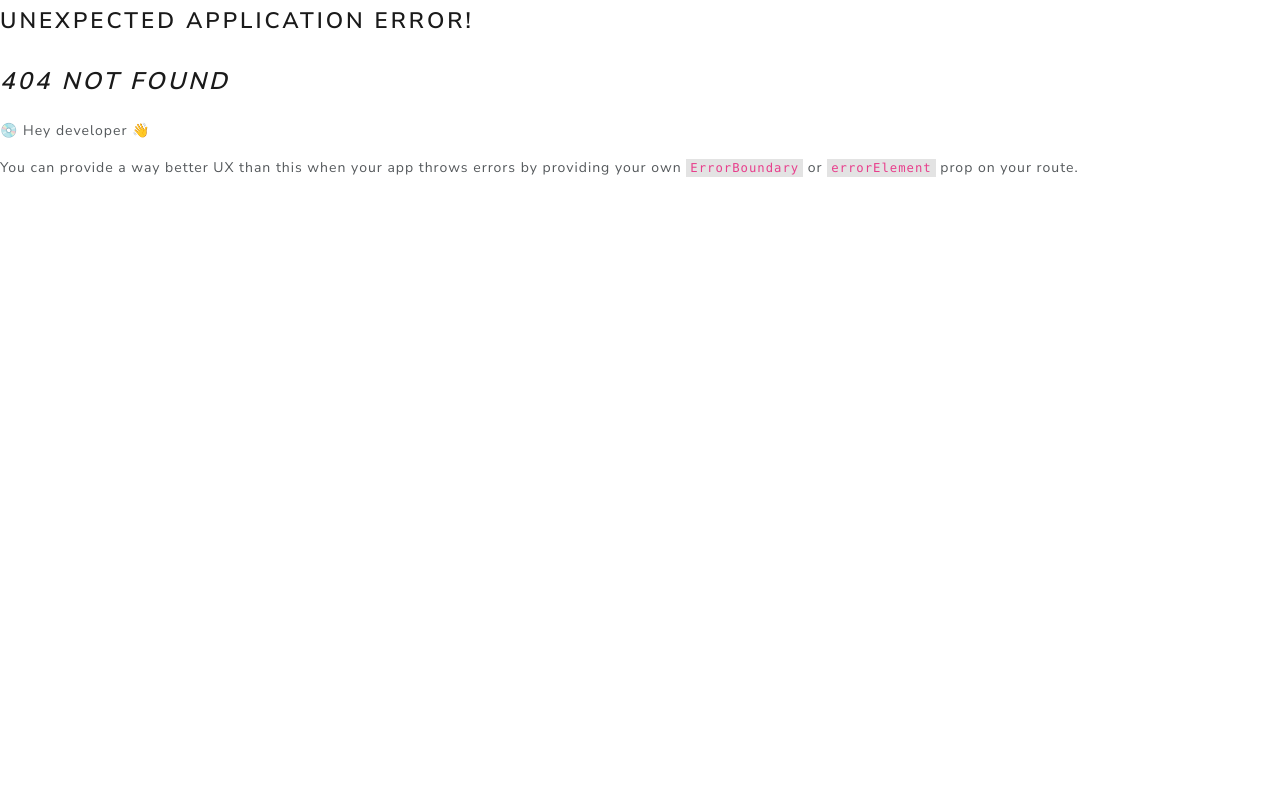
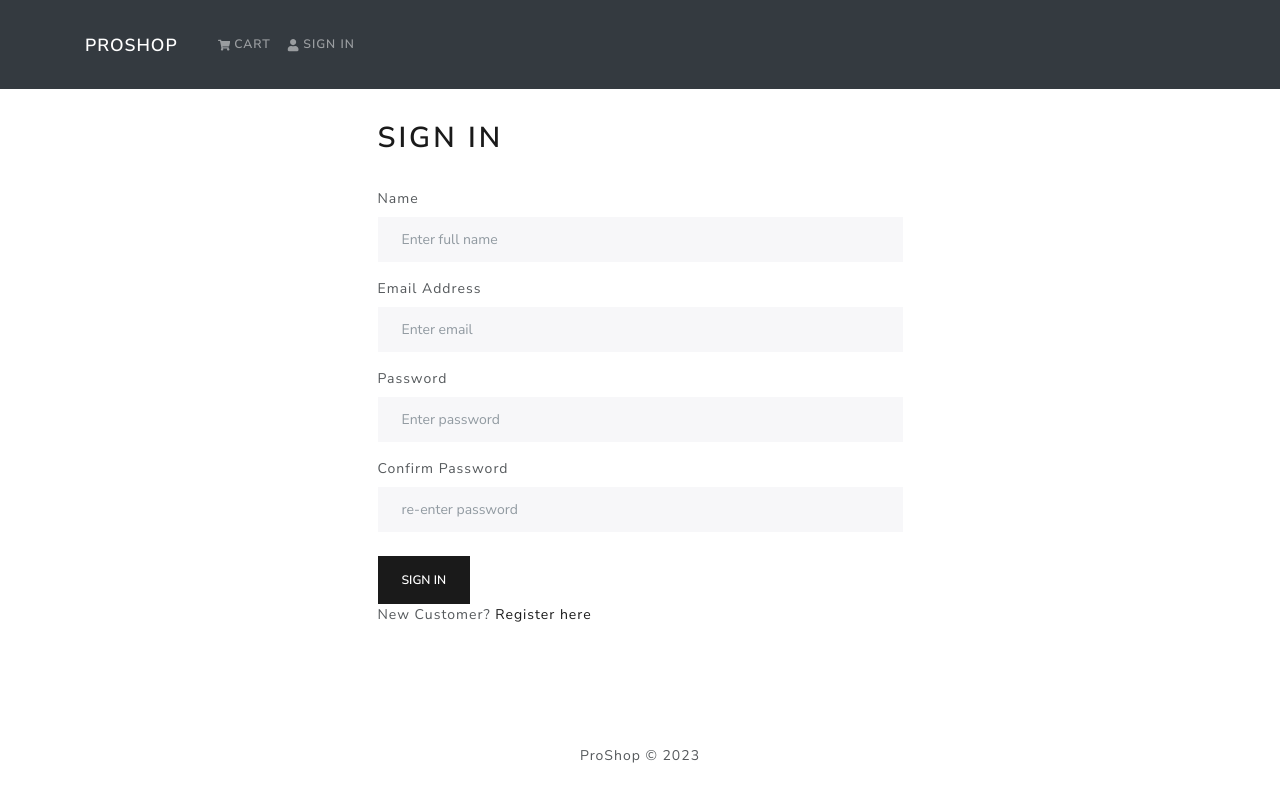
Before and after one commit to Gabriel-Azevedo-Ferreira/e-commerce-mern, a React (Create React App) app in the folder frontend/: page /register in a window 1280 px wide. Before the commit this address had no page. Built offline with nearby package versions, Linux system fonts and the light colour scheme.

Commit message:
register and checkout

```diff
--- a/frontend/src/index.js
+++ b/frontend/src/index.js
@@ -16,6 +16,7 @@ import { Provider } from "react-redux";
 import store from "./store";
 import CartScreen from "./screens/CartScreen";
 import LoginScreen from "./screens/LoginScreen";
+import RegisterScreen from "./screens/RegisterScreen";
 
 const router = createBrowserRouter(
   createRoutesFromElements(
@@ -24,6 +25,7 @@ const router = createBrowserRouter(
       <Route path="/product/:id" element={<ProductScreen />} />
       <Route path="/cart" element={<CartScreen />} />
       <Route path="/login" element={<LoginScreen />} />
+      <Route path="/register" element={<RegisterScreen />} />
     </Route>
   )
 );
--- /dev/null
+++ b/frontend/src/screens/RegisterScreen.jsx
@@ -0,0 +1,107 @@
+import FormContainer from "../components/FormContainer";
+import React, { useEffect, useState } from "react";
+import { Button, Col, Form, Row } from "react-bootstrap";
+import { useDispatch, useSelector } from "react-redux";
+import { Link, useLocation, useNavigate } from "react-router-dom";
+
+import { ToastContainer, toast } from "react-toastify";
+import "react-toastify/dist/ReactToastify.css";
+import { useRegisterMutation } from "../slice/usersApiSlice";
+import { setCredentials } from "../slice/authSlice";
+import Loader from "../components/Loader";
+
+const RegisterScreen = () => {
+  const [name, setName] = useState("");
+  const [email, setEmail] = useState("");
+  const [password, setPassword] = useState("");
+  const [confirmPassword, setConfirmPassword] = useState("");
+
+  const [register, { isLoading }] = useRegisterMutation();
+  const { userInfo } = useSelector((state) => state.auth);
+
+  const { search } = useLocation();
+  const redirect = new URLSearchParams(search).get("redirect") || "/";
+
+  const navigate = useNavigate();
+  const dispatch = useDispatch();
+
+  useEffect(() => {
+    if (userInfo) navigate(redirect);
+  }, [userInfo, navigate, redirect]);
+
+  const submitHandler = async (e) => {
+    e.preventDefault();
+    if (password !== confirmPassword) toast.error("Passwords do not match");
+    else {
+      const res = await register({ name, email, password });
+      if (res.error) {
+        console.log("here");
+        toast.error(res.error.data.message || res.error);
+      } else dispatch(setCredentials({ ...res.data }));
+    }
+  };
+
+  return (
+    <>
+      <FormContainer>
+        <h1>Sign In</h1>
+        <Form onSubmit={submitHandler}>
+          <Form.Group controlId="text" className="my-3">
+            <Form.Label>Name</Form.Label>
+            <Form.Control
+              type="text"
+              placeholder="Enter full name"
+              value={name}
+              onChange={(e) => setName(e.target.value)}
+            />
+          </Form.Group>{" "}
+          <Form.Group controlId="email" className="my-3">
+            <Form.Label>Email Address</Form.Label>
+            <Form.Control
+              type="email"
+              placeholder="Enter email"
+              value={email}
+              onChange={(e) => setEmail(e.target.value)}
+            />
+          </Form.Group>
+          <Form.Group controlId="password" className="my-3">
+            <Form.Label>Password</Form.Label>
+            <Form.Control
+              type="password"
+              placeholder="Enter password"
+              value={password}
+              onChange={(e) => setPassword(e.target.value)}
+            />
+          </Form.Group>{" "}
+          <Form.Group controlId="confirmPassword" className="my-3">
+            <Form.Label>Confirm Password</Form.Label>
+            <Form.Control
+              type="password"
+              placeholder="re-enter password"
+              value={confirmPassword}
+              onChange={(e) => setConfirmPassword(e.target.value)}
+            />
+          </Form.Group>
+          <Button
+            type="submit"
+            variant="primary"
+            className="mt-2"
+            disabled={isLoading}
+          >
+            Sign in
+          </Button>
+          {isLoading && <Loader />}
+        </Form>
+
+        <Row>
+          <Col>
+            New Customer?<Link to="/register"> Register here</Link>
+          </Col>
+        </Row>
+      </FormContainer>
+      <ToastContainer />
+    </>
+  );
+};
+
+export default RegisterScreen;
--- a/frontend/src/slice/cartSlice.js
+++ b/frontend/src/slice/cartSlice.js
@@ -1,10 +1,11 @@
 import { createSlice } from "@reduxjs/toolkit";
+import { retry } from "@reduxjs/toolkit/query";
 
 const addDecimals = (num) => (Math.round(num * 100) / 100).toFixed(2);
 
 const initialState = localStorage.getItem("cart")
   ? JSON.parse(localStorage.getItem("cart"))
-  : { cartItems: [] };
+  : { cartItems: [], shippingAddress: {}, paymentMethods: "PayPal" };
 const cartSlice = createSlice({
   name: "cart",
   initialState,
@@ -17,40 +18,33 @@ const cartSlice = createSlice({
           x._id === item._id ? item : x
         );
       else state.cartItems = [...state.cartItems, item];
-      state.itemsPrice = addDecimals(
-        state.cartItems.reduce((acc, item) => acc + item.price * item.qty, 0)
-      );
-      state.shippingPrice = addDecimals(
-        Number(state.itemsPrice) > 100 ? 0 : 10
-      );
-      state.taxPrice = addDecimals(0.15 * state.itemsPrice);
-      state.totalPrice = addDecimals(
-        Number(state.itemsPrice) +
-          Number(state.shippingPrice) +
-          Number(state.taxPrice)
-      );
-      localStorage.setItem("cart", JSON.stringify(state));
-      return state;
+      return updateCart(state);
     },
     removeFromCart: (state, action) => {
       const itemId = action.payload;
       state.cartItems = state.cartItems.filter((x) => x._id !== itemId);
-      state.itemsPrice = addDecimals(
-        state.cartItems.reduce((acc, item) => acc + item.price * item.qty, 0)
-      );
-      state.shippingPrice = addDecimals(
-        Number(state.itemsPrice) > 100 ? 0 : 10
-      );
-      state.taxPrice = addDecimals(0.15 * state.itemsPrice);
-      state.totalPrice = addDecimals(
-        Number(state.itemsPrice) +
-          Number(state.shippingPrice) +
-          Number(state.taxPrice)
-      );
-      localStorage.setItem("cart", JSON.stringify(state));
-      return state;
+      return updateCart(state);
+    },
+    saveShippingAdress: (state, action) => {
+      state.shippingAddress = action.payload;
+      return updateCart(state);
     },
   },
 });
 export const { addToCart, removeFromCart } = cartSlice.actions;
 export default cartSlice;
+
+const updateCart = (state) => {
+  state.itemsPrice = addDecimals(
+    state.cartItems.reduce((acc, item) => acc + item.price * item.qty, 0)
+  );
+  state.shippingPrice = addDecimals(Number(state.itemsPrice) > 100 ? 0 : 10);
+  state.taxPrice = addDecimals(0.15 * state.itemsPrice);
+  state.totalPrice = addDecimals(
+    Number(state.itemsPrice) +
+      Number(state.shippingPrice) +
+      Number(state.taxPrice)
+  );
+  localStorage.setItem("cart", JSON.stringify(state));
+  return state;
+};
--- a/frontend/src/slice/usersApiSlice.js
+++ b/frontend/src/slice/usersApiSlice.js
@@ -16,8 +16,15 @@ export const usersApiSlice = apiSlice.injectEndpoints({
         method: "POST",
       }),
     }),
+    register: builder.mutation({
+      query: (data) => ({
+        url: `${USERS_URL}`,
+        method: "POST",
+        body: data,
+      }),
+    }),
   }),
 });
 
-export const { useLoginMutation, useLogoutMutation } = usersApiSlice;
+export const { useLoginMutation, useLogoutMutation, useRegisterMutation } = usersApiSlice;
 export default usersApiSlice;
```
